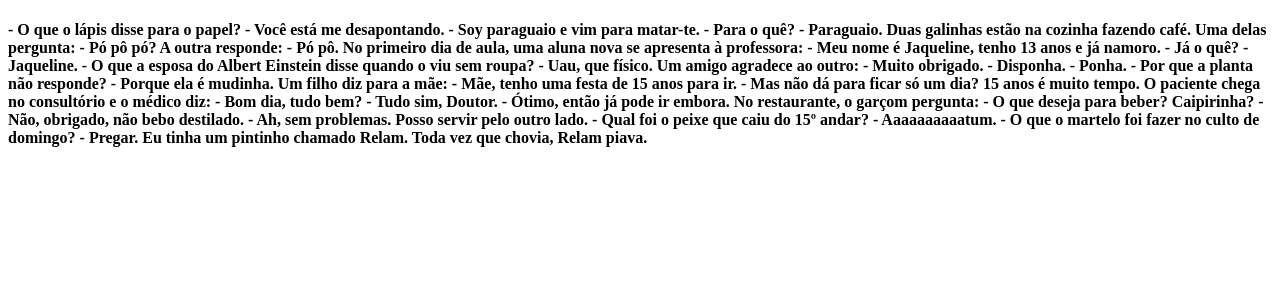
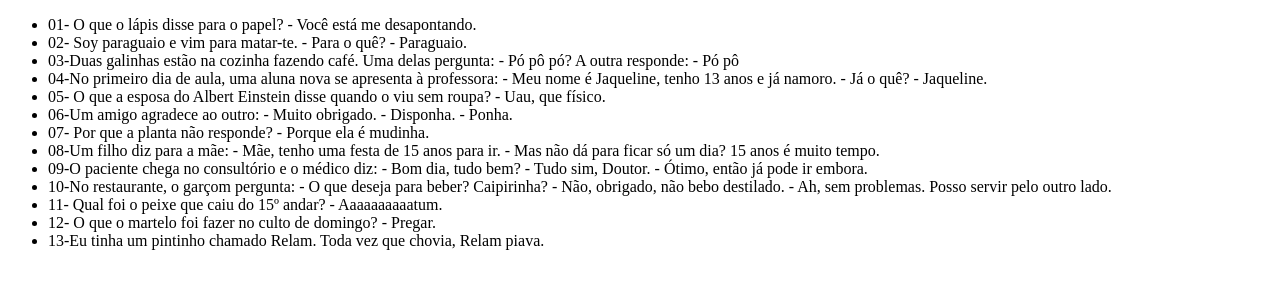
Before and after one commit to Henrique0714/Curso-Entra21, a Django app: page /piadas/ in a window 1280 px wide. Shown: the top 300 px of the page. Run offline with Django 4.2, Linux system fonts and the light colour scheme.

Commit message:
LISTADEPIADAS

```diff
--- a/TCCminerva/piadas/templates/piadas/index.html
+++ b/TCCminerva/piadas/templates/piadas/index.html
@@ -5,56 +5,64 @@
     <title>Title</title>
 </head>
 <body>
-<h4>
-    - O que o lápis disse para o papel?
-- Você está me desapontando.
-
-- Soy paraguaio e vim para matar-te.
+<ul>
+  <li>01- O que o lápis disse para o papel?
+- Você está me desapontando.</li>
+  <li>
+    02- Soy paraguaio e vim para matar-te.
 - Para o quê?
 - Paraguaio.
-
-Duas galinhas estão na cozinha fazendo café. Uma delas pergunta:
+  </li>
+  <li>03-Duas galinhas estão na cozinha fazendo café. Uma delas pergunta:
 - Pó pô pó?
 A outra responde:
-- Pó pô.
-
-No primeiro dia de aula, uma aluna nova se apresenta à professora:
+- Pó pô</li>
+    <li>04-No primeiro dia de aula, uma aluna nova se apresenta à professora:
 - Meu nome é Jaqueline, tenho 13 anos e já namoro.
 - Já o quê?
-- Jaqueline.
-
-- O que a esposa do Albert Einstein disse quando o viu sem roupa?
+- Jaqueline.</li>
+    <li>
+    05- O que a esposa do Albert Einstein disse quando o viu sem roupa?
 - Uau, que físico.
-
-Um amigo agradece ao outro:
+    </li>
+    <li>
+    06-Um amigo agradece ao outro:
 - Muito obrigado.
 - Disponha.
 - Ponha.
-
-- Por que a planta não responde?
+    </li>
+    <li>
+    07- Por que a planta não responde?
 - Porque ela é mudinha.
-
-Um filho diz para a mãe:
+    </li>
+    <li>
+        08-Um filho diz para a mãe:
 - Mãe, tenho uma festa de 15 anos para ir.
 - Mas não dá para ficar só um dia? 15 anos é muito tempo.
-
-O paciente chega no consultório e o médico diz:
+    </li>
+    <li>
+        09-O paciente chega no consultório e o médico diz:
 - Bom dia, tudo bem?
 - Tudo sim, Doutor.
 - Ótimo, então já pode ir embora.
-
-No restaurante, o garçom pergunta:
+    </li>
+    <li>
+        10-No restaurante, o garçom pergunta:
 - O que deseja para beber? Caipirinha?
 - Não, obrigado, não bebo destilado.
 - Ah, sem problemas. Posso servir pelo outro lado.
-
-- Qual foi o peixe que caiu do 15º andar?
+    </li>
+    <li>
+        11- Qual foi o peixe que caiu do 15º andar?
 - Aaaaaaaaaatum.
-
-- O que o martelo foi fazer no culto de domingo?
+    </li>
+    <li>
+        12- O que o martelo foi fazer no culto de domingo?
 - Pregar.
-
-Eu tinha um pintinho chamado Relam. Toda vez que chovia, Relam piava.
-</h4>
+    </li>
+    <li>
+        13-Eu tinha um pintinho chamado Relam. Toda vez que chovia, Relam piava.
+    </li>
+</ul>
 </body>
 </html>
```
Also changed, not shown: TCCpiadaslistadas/piadaslistadas.py (added, +14 -0 lines), TCCminerva/piadas/views.py (line endings or trailing spaces).
